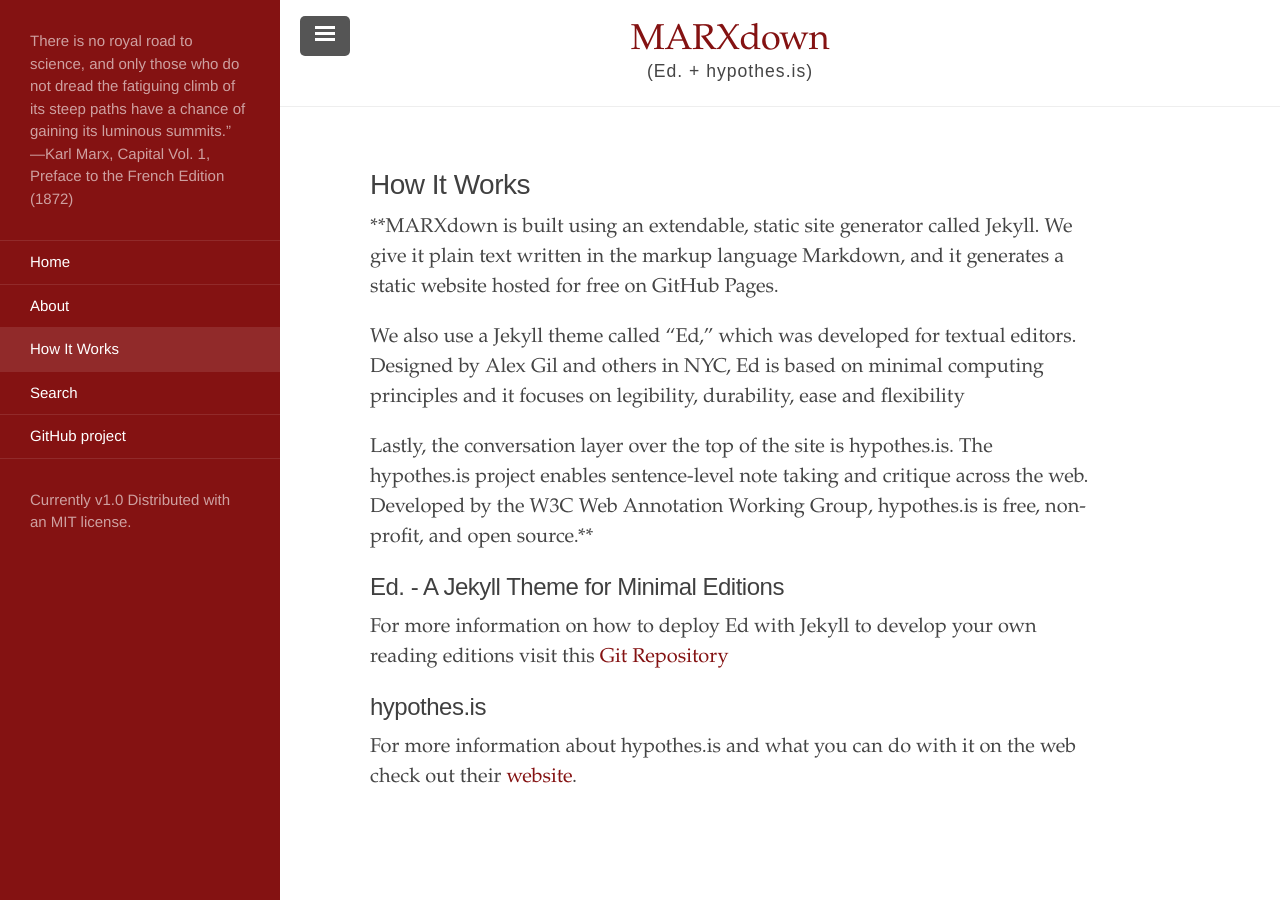
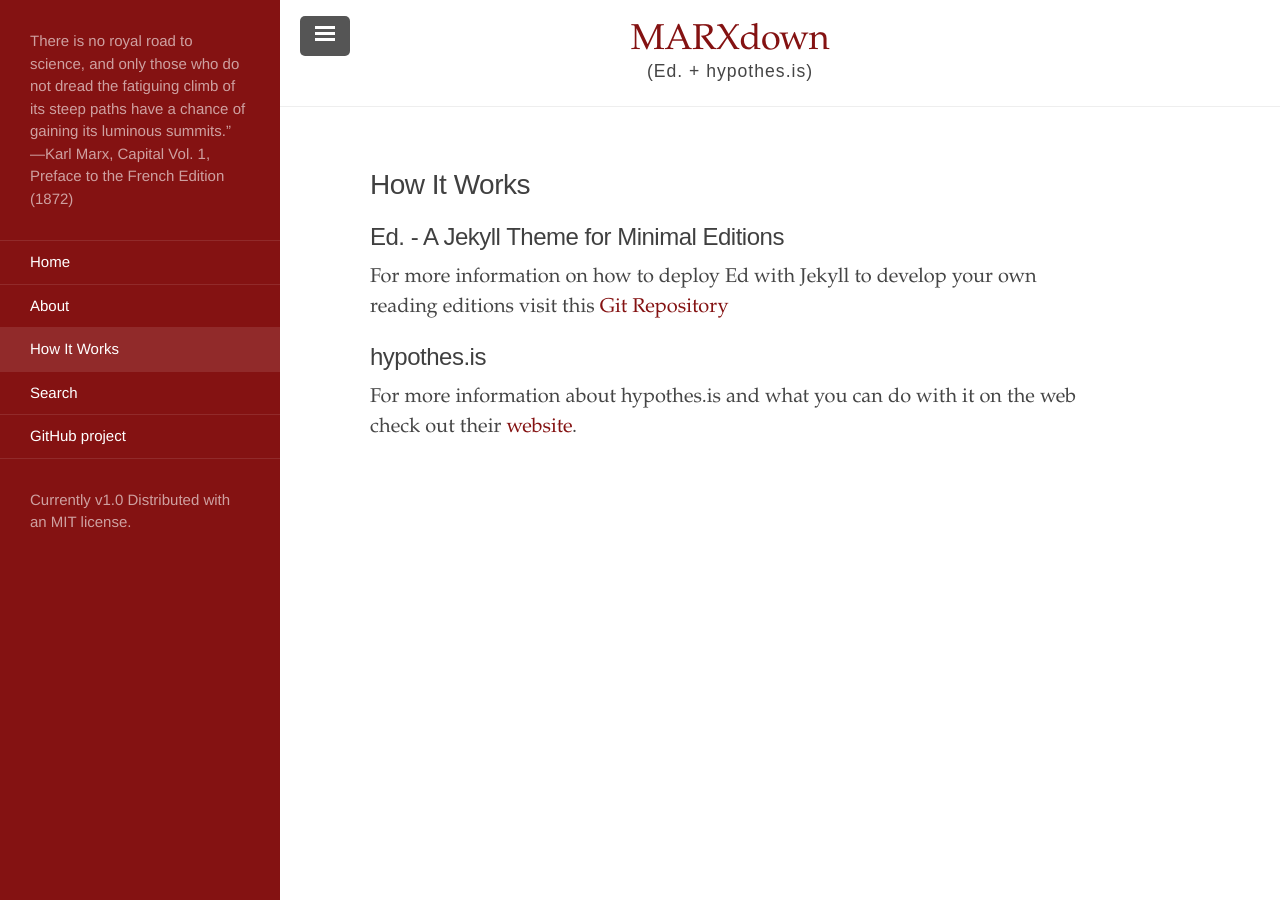
Before and after one commit to MARXdown/MARXdown.github.io, a Jekyll site: the page built from documentation.md, in a window 1280 px wide. Built offline with Jekyll 4.4.1, drawn with Linux system fonts in a browser that asks for light colours; a script that is not in the unit is left out.

Commit message:
how it works

```diff
--- a/documentation.md
+++ b/documentation.md
@@ -3,12 +3,6 @@
 title: How It Works
 author:
 ---
-
-**MARXdown is built using an extendable, static site generator called Jekyll. We give it plain text written in the markup language Markdown, and it generates a static website hosted for free on GitHub Pages.
-
-We also use a Jekyll theme called "Ed," which was developed for textual editors. Designed by Alex Gil and others in NYC, Ed is based on minimal computing principles and it focuses on legibility, durability, ease and flexibility
-
-Lastly, the conversation layer over the top of the site is hypothes.is. The hypothes.is project enables sentence-level note taking and critique across the web. Developed by the W3C Web Annotation Working Group, hypothes.is is free, non-profit, and open source.**
 
 ## Ed. -  A Jekyll Theme for Minimal Editions
 
```
